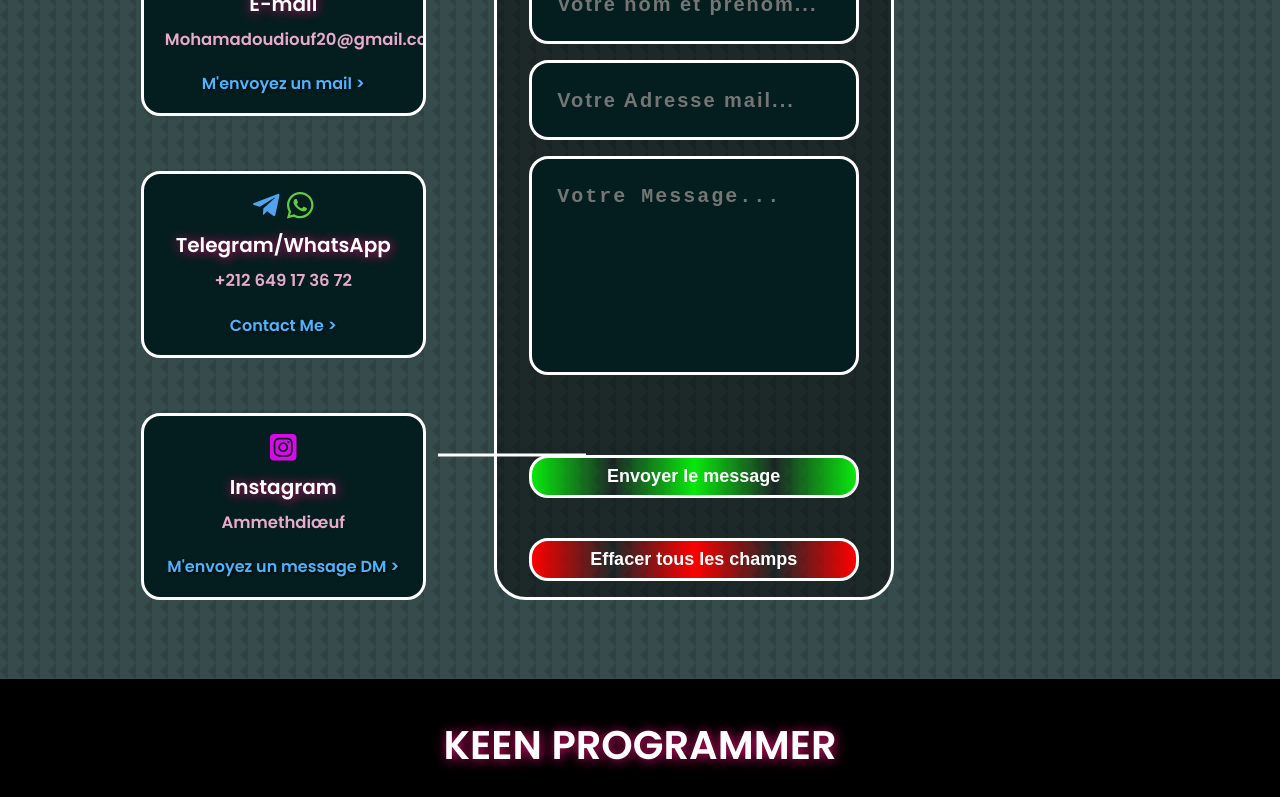
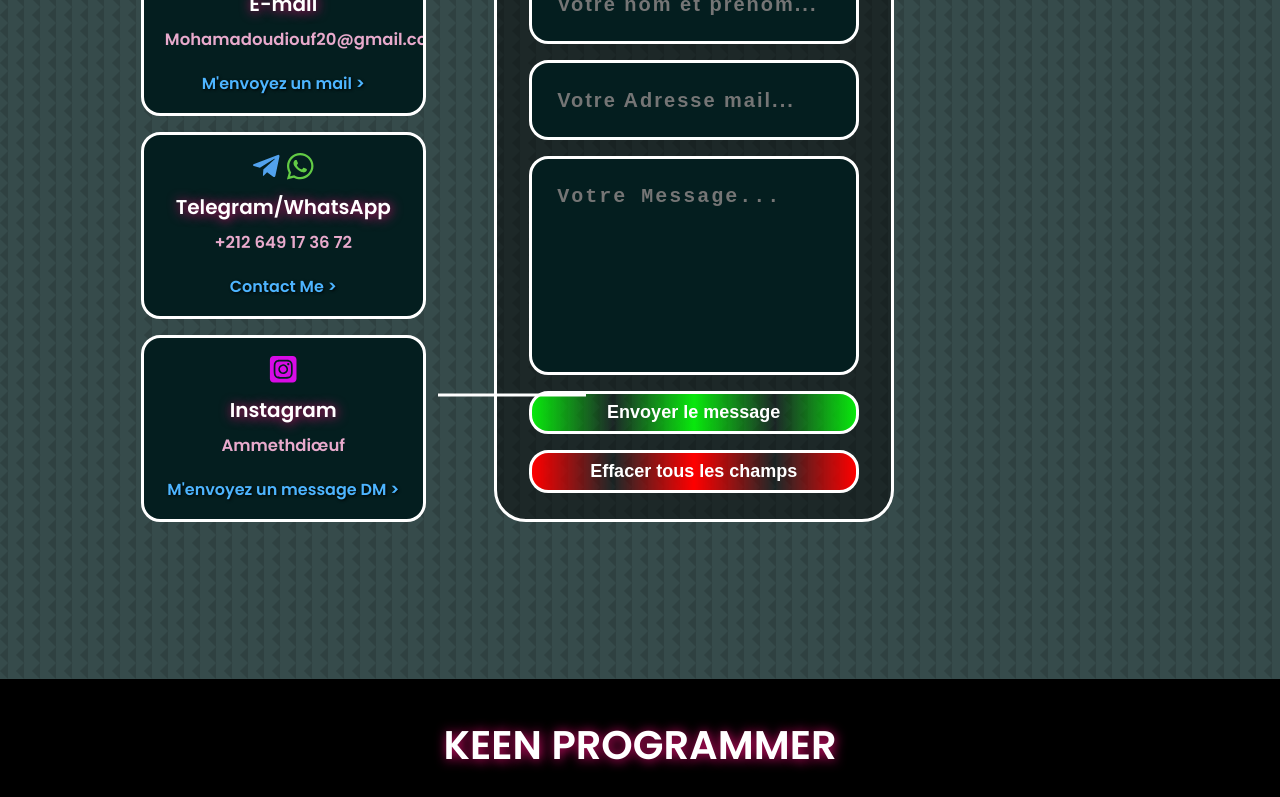
Before and after one commit to Mouhamed1003/keenprogrammer.com, a React (Create React App) app: page / in a window 1280 px wide. Shown: the part 5545-6342 px from the top of the page. Built offline with nearby package versions, Linux system fonts and the light colour scheme.

Commit message:
Update contact.css

```diff
--- a/src/components/contact/contact.css
+++ b/src/components/contact/contact.css
@@ -193,15 +193,11 @@ textarea {
     padding: 0.5rem;
     background: linear-gradient(to right, #09e80d, transparent, #09e80d, transparent, #09e80d);
     color: white;
-    margin-top: 4rem;
 }
 
 .btnEnvoyer:hover {
     background: linear-gradient(to right, transparent, #09e80d, transparent, #09e80d, transparent);
     border: 3px solid white;
-    font-size: 18px;
-    font-weight: bold;
-    color: white;
 }
 
 .btnEffacer {
@@ -213,8 +209,6 @@ textarea {
     padding: 0.5rem;
     background: linear-gradient(to right, red, transparent, red, transparent, red);
     color: white;
-    margin-top: 1.5rem;
-
 }
 .btnEffacer:hover {
     background: linear-gradient(to right, transparent, red, transparent, red, transparent);
```
